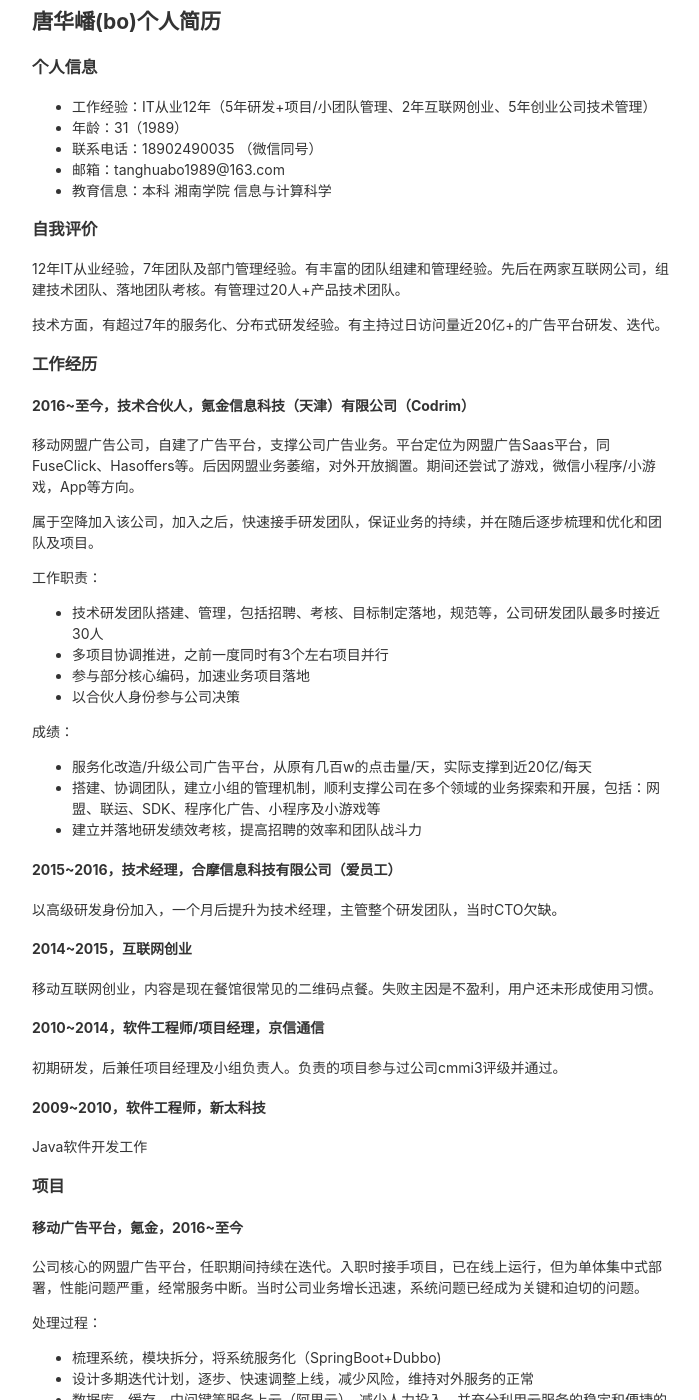
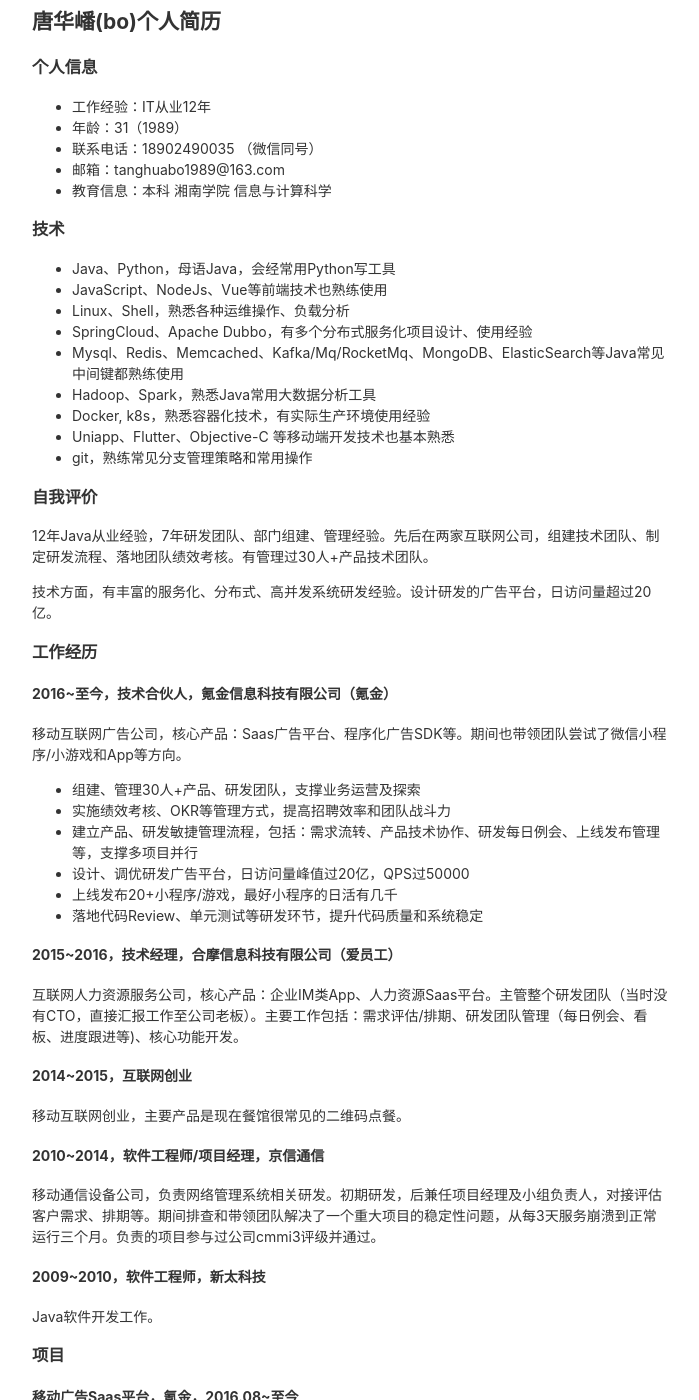
Before and after one commit to HuaboTang/blog, a Jekyll site: the page built from resume.md, in a window 1280 px wide and 1400 px high, scrolled down 365 px. Shown: the whole window, without its empty margins (289-988 px from the left). Built offline with Jekyll 4.4.1, drawn with Linux system fonts in a browser that asks for light colours; nearby versions of some CDN libraries; our own code applies the rules of GitHub Pages for plain Markdown files; comment, search, counter and statistics services are not loaded; some of the changed text lies outside the part shown.

Commit message:
change: 修改简历

```diff
--- a/resume.md
+++ b/resume.md
@@ -1,74 +1,80 @@
 ## 唐华嶓(bo)个人简历
 ### 个人信息
 
-- 工作经验：IT从业12年（5年研发+项目/小团队管理、2年互联网创业、5年创业公司技术管理）
+- 工作经验：IT从业12年
 - 年龄：31（1989）
 - 联系电话：18902490035 （微信同号）
 - 邮箱：tanghuabo1989@163.com
 - 教育信息：本科 湘南学院 信息与计算科学
 
+### 技术
+
+- Java、Python，母语Java，会经常用Python写工具
+- JavaScript、NodeJs、Vue等前端技术也熟练使用
+- Linux、Shell，熟悉各种运维操作、负载分析
+- SpringCloud、Apache Dubbo，有多个分布式服务化项目设计、使用经验
+- Mysql、Redis、Memcached、Kafka/Mq/RocketMq、MongoDB、ElasticSearch等Java常见中间键都熟练使用
+- Hadoop、Spark，熟悉Java常用大数据分析工具
+- Docker, k8s，熟悉容器化技术，有实际生产环境使用经验
+- Uniapp、Flutter、Objective-C 等移动端开发技术也基本熟悉
+- git，熟练常见分支管理策略和常用操作
+
 ### 自我评价
 
-12年IT从业经验，7年团队及部门管理经验。有丰富的团队组建和管理经验。先后在两家互联网公司，组建技术团队、落地团队考核。有管理过20人+产品技术团队。
+12年Java从业经验，7年研发团队、部门组建、管理经验。先后在两家互联网公司，组建技术团队、制定研发流程、落地团队绩效考核。有管理过30人+产品技术团队。
 
-技术方面，有超过7年的服务化、分布式研发经验。有主持过日访问量近20亿+的广告平台研发、迭代。
+技术方面，有丰富的服务化、分布式、高并发系统研发经验。设计研发的广告平台，日访问量超过20亿。
 
 ### 工作经历
+#### 2016~至今，技术合伙人，氪金信息科技有限公司（氪金）
 
-#### 2016~至今，技术合伙人，氪金信息科技（天津）有限公司（Codrim）
+移动互联网广告公司，核心产品：Saas广告平台、程序化广告SDK等。期间也带领团队尝试了微信小程序/小游戏和App等方向。
 
-移动网盟广告公司，自建了广告平台，支撑公司广告业务。平台定位为网盟广告Saas平台，同FuseClick、Hasoffers等。后因网盟业务萎缩，对外开放搁置。期间还尝试了游戏，微信小程序/小游戏，App等方向。
-
-属于空降加入该公司，加入之后，快速接手研发团队，保证业务的持续，并在随后逐步梳理和优化和团队及项目。
-
-工作职责：
-
-- 技术研发团队搭建、管理，包括招聘、考核、目标制定落地，规范等，公司研发团队最多时接近30人
-- 多项目协调推进，之前一度同时有3个左右项目并行
-- 参与部分核心编码，加速业务项目落地
-- 以合伙人身份参与公司决策
-
-成绩：
-
-- 服务化改造/升级公司广告平台，从原有几百w的点击量/天，实际支撑到近20亿/每天
-- 搭建、协调团队，建立小组的管理机制，顺利支撑公司在多个领域的业务探索和开展，包括：网盟、联运、SDK、程序化广告、小程序及小游戏等
-- 建立并落地研发绩效考核，提高招聘的效率和团队战斗力
+- 组建、管理30人+产品、研发团队，支撑业务运营及探索
+- 实施绩效考核、OKR等管理方式，提高招聘效率和团队战斗力
+- 建立产品、研发敏捷管理流程，包括：需求流转、产品技术协作、研发每日例会、上线发布管理等，支撑多项目并行
+- 设计、调优研发广告平台，日访问量峰值过20亿，QPS过50000
+- 上线发布20+小程序/游戏，最好小程序的日活有几千
+- 落地代码Review、单元测试等研发环节，提升代码质量和系统稳定
 
 #### 2015~2016，技术经理，合摩信息科技有限公司（爱员工）
 
-以高级研发身份加入，一个月后提升为技术经理，主管整个研发团队，当时CTO欠缺。
+互联网人力资源服务公司，核心产品：企业IM类App、人力资源Saas平台。主管整个研发团队（当时没有CTO，直接汇报工作至公司老板）。主要工作包括：需求评估/排期、研发团队管理（每日例会、看板、进度跟进等)、核心功能开发。
 
 #### 2014~2015，互联网创业
 
-移动互联网创业，内容是现在餐馆很常见的二维码点餐。失败主因是不盈利，用户还未形成使用习惯。
+移动互联网创业，主要产品是现在餐馆很常见的二维码点餐。
 
 #### 2010~2014，软件工程师/项目经理，京信通信
 
-初期研发，后兼任项目经理及小组负责人。负责的项目参与过公司cmmi3评级并通过。
+移动通信设备公司，负责网络管理系统相关研发。初期研发，后兼任项目经理及小组负责人，对接评估客户需求、排期等。期间排查和带领团队解决了一个重大项目的稳定性问题，从每3天服务崩溃到正常运行三个月。负责的项目参与过公司cmmi3评级并通过。
 
 #### 2009~2010，软件工程师，新太科技
 
-Java软件开发工作
+Java软件开发工作。
 
 ### 项目
 
-#### 移动广告平台，氪金，2016~至今
+#### 移动广告Saas平台，氪金，2016.08~至今
 
-公司核心的网盟广告平台，任职期间持续在迭代。入职时接手项目，已在线上运行，但为单体集中式部署，性能问题严重，经常服务中断。当时公司业务增长迅速，系统问题已经成为关键和迫切的问题。
+涉及技术包括：Dubbo、SpringBoot、SpringCache、Jpa、Mybatis、Redis、Memcached、Kafka、ES、Mongo、Lucene
+
+公司核心的Saas广告平台，任职期间持续在迭代。入职时接手项目，当时为单体集中式部署，性能问题严重，经常服务中断。当时公司业务增长迅速，系统问题已经成为关键和迫切的问题。
 
 处理过程：
+
 - 梳理系统，模块拆分，将系统服务化（SpringBoot+Dubbo)
 - 设计多期迭代计划，逐步、快速调整上线，减少风险，维持对外服务的正常
+- 设计优化系统关键模块，提高效率和存储空间
 - 数据库，缓存，中间键等服务上云（阿里云），减少人力投入，并充分利用云服务的稳定和便捷的扩容
 - 发布自动化，解决人工重复引起错误（Jenkins+git)
 - 借助云服务，上线服务监控，进一步及时发现问题，提升系统可用
 
 成果：
+
 - 在3个月左右，成功重构上线，解决性能问题，并保持了线上业务的持续
 - 使用小型机，多服务部署，在业务量未上升时，服务器成本下降30%左右
 - 因支持水平及垂直扩容，顺利支撑了后续业务量的暴涨
-
-更多的方案内容，参考：[广告平台重构设计](/posts/cs-repeate)
 
 #### 统一小程序、游戏&App平台，氪金，2018~至今
 
@@ -86,11 +92,3 @@ Java软件开发工作
 - 同时支撑数十款小程序/游戏，在线运行
 - 缩短开发时间，快速尝试，基本一款小程序，第一版本控制在一周左右时间上线测试；
 - 其中一款答题类小程序，当时日自然新增接近1000，同时在线接近1w；
-
-### 技术
-- 母语Java，也比较多用Python，其它的前端、游戏、App开发语言都有实际使用
-- 熟练 shell、linux命令行操作，部分时间会承担运维工作
-- 服务化框架SpringCloud, Apache Dubbo 都有应用到生产环境
-- 熟悉Hadoop相关分布式存储及统计处理
-- Java开源常见中间键都熟练使用，如：Redis、Memcached、Kafka、Mongo、ES等
-- 熟悉容器化技术：Docker, k8s
```
